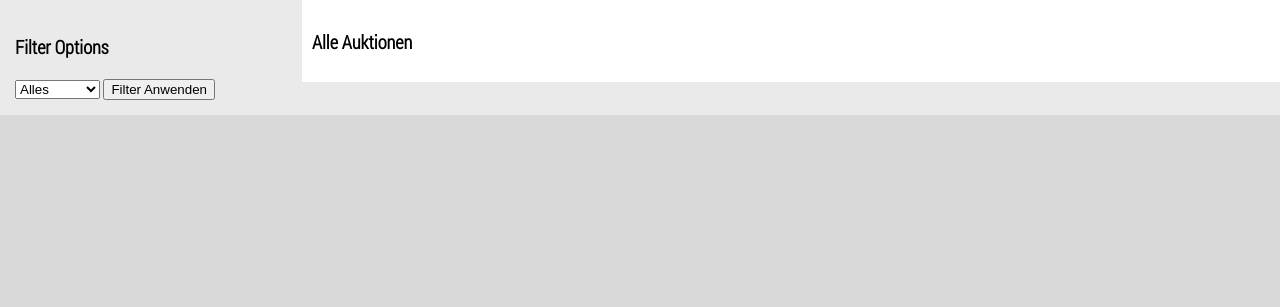
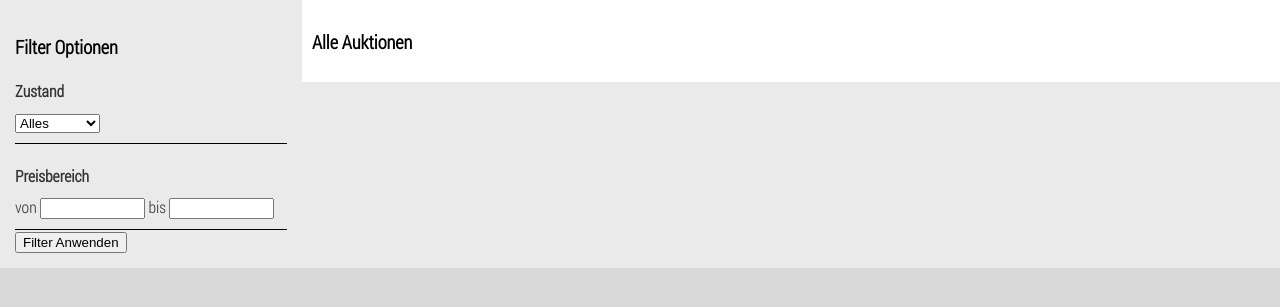
Before and after one commit to ashamaru/akb, a Django app: template akb_base/kyoubai/templates/kyoubai/index.html in a window 1280 px wide; the page is wider, and only the part inside the window is pictured. Shown: the part 165-472 px from the top of that part. Run offline with Django 3.2, Linux system fonts and the light colour scheme; the template is opened without the code that fills it, so the values that code supplies are empty; some libraries are stand-ins or nearby versions.

Commit message:
working_11: added price filtering, changed url naming

```diff
--- a/akb_base/kyoubai/static/kyoubai/auction_styles.css
+++ b/akb_base/kyoubai/static/kyoubai/auction_styles.css
@@ -2,6 +2,23 @@
 #nav_bar .auction_active {
     background: #bc4646;
 }
+
+/* Filter display styles */
+
+.filter_box {
+    color: #333;
+    padding-bottom: 10px;
+    border-bottom-style: solid;
+    border-width: thin;
+    border-color: black;
+}
+
+.filter_box h4 {
+    margin-bottom: 10px;
+    border-width: thin;
+    border-color: black;
+}
+
 
 /* Auction display styles */
 .position_preview {
--- a/akb_base/kyoubai/static/kyoubai/filter_script.js
+++ b/akb_base/kyoubai/static/kyoubai/filter_script.js
@@ -1,10 +1,29 @@
 $(document).ready(function(){
-    console.log("JQuery ready to kick ass!");
+    console.log("JQuery-kun ready to kick ass!");
     var state_filter = $("#state_filter");
+    var min_price_filter = $("#min_price_filter")
+    var min_price_filter_value;
+    var max_price_filter = $("#max_price_filter");
+    var max_price_filter_value;
+
+
+    function update_values() {
+    console.log("updating");
+        min_price_filter_value = min_price_filter.val();
+        max_price_filter_value = max_price_filter.val();
+
+        if (min_price_filter_value == "") {
+        min_price_filter_value = "0";
+        }
+        if (max_price_filter_value == "") {
+            max_price_filter_value = "1000000";
+        }
+    }
 
     $("#submit_filter_button").click(function() {
         console.log("filter submitted");
-        url = state_filter.val();
+        update_values();
+        var url = state_filter.val() +"-" +min_price_filter_value +"-" +max_price_filter_value;
 
         $(location).attr("href", url);
     });
--- a/akb_base/kyoubai/templates/kyoubai/base_template.html
+++ b/akb_base/kyoubai/templates/kyoubai/base_template.html
@@ -20,7 +20,7 @@
                     <a>Home</a>
                 </li>
                 <li>
-                    <a href= "{% url 'kyoubai:index' None %}"class="auction_active">Auktionen</a>
+                    <a href= "{% url 'kyoubai:index' %}"class="auction_active">Auktionen</a>
                 </li>
                 <li>
                     <a href="{% url 'kyoubai:myaccount' %}" class="myaccount_active">Mein Konto</a>
--- a/akb_base/kyoubai/templates/kyoubai/index.html
+++ b/akb_base/kyoubai/templates/kyoubai/index.html
@@ -7,14 +7,21 @@
 {% endblock %}
 
 {% block left_container %}
-    <h3>Filter Options</h3>
-    <select id="state_filter">
-        <option value="all">Alles</option>
-        <option value="new">Neu</option>
-        <option value="used">Gebraucht</option>
-    </select>
-
-    <input type="button" id="submit_filter_button" value="Filter Anwenden">
+    <h3>Filter Optionen</h3>
+    <div class="filter_box">
+        <h4>Zustand</h4>
+        <select id="state_filter">
+            <option value="all">Alles</option>
+            <option value="new">Neu</option>
+            <option value="used">Gebraucht</option>
+        </select>
+    </div>
+    <div class="filter_box">
+        <h4>Preisbereich</h4>
+        von <input id="min_price_filter" type="text" size="10">
+        bis <input id="max_price_filter" type="text" size="10">
+    </div>
+    <input type="button" id="submit_filter_button" value="Filter Anwenden" width="20px">
 {% endblock %}
 
 {% block content_container %}
--- a/akb_base/kyoubai/urls.py
+++ b/akb_base/kyoubai/urls.py
@@ -3,8 +3,11 @@ from . import views
 
 app_name = 'kyoubai'
 urlpatterns = [
-    # /kyoubai/
-    url(r'^(?P<state>[\w]+)?$', views.IndexView.as_view(), name='index'),
+    # /kyoubai/auctions
+    url(r'^auctions/$', views.IndexView.as_view(), name='index'),
+    # /kyoubai/auctions/<values>
+    url(r'^auctions/(?P<state>[\w]+)-?(?P<price_min>[\w]+)?-?(?P<price_max>[\w]+)?$',
+        views.FilteredIndexView.as_view(), name='filter_index'),
     # /kyoubai/impressum
     url(r'^impressum$', views.ImpressumView.as_view(), name='impressum'),
     # /kyoubai/myaccount
```
Also changed, not shown: akb_base/kyoubai/views.py (+15 -5 lines).
